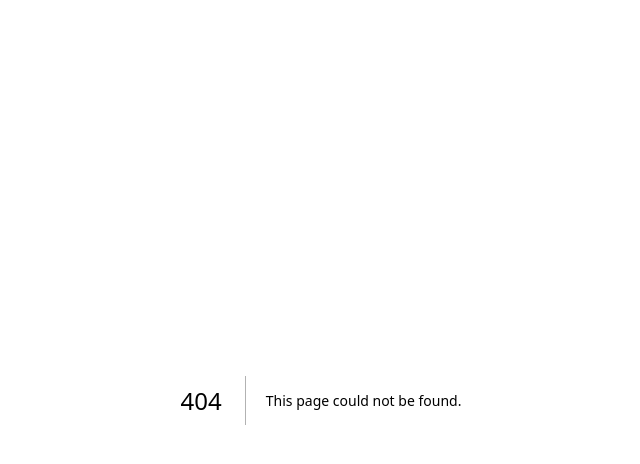
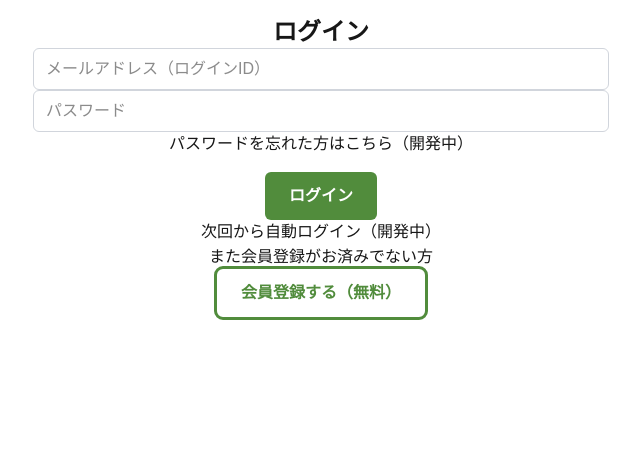
Before and after one commit to ito-miyuki/naminori, a Next.js app in the folder frontend/: page /user/sign-in in a window 1280 px wide. Before the commit this address had no page. Shown: the top 464 px of the page, without its empty margins (319-959 px from the left). Built offline with nearby package versions, Linux system fonts and the light colour scheme.

Commit message:
login page is created without validation

```diff
--- a/frontend/src/app/page.tsx
+++ b/frontend/src/app/page.tsx
@@ -7,6 +7,8 @@ export default function Home() {
     <div className="min-h-screen flex flex-col items-center justify-center bg-gray-50">
       <h1 className="text-2xl font-bold mb-6">ランディングページ開発中</h1>
       <Link href="/user/sign-up" className="bg-[#518c3c] text-white py-3 px-6 rounded-md font-semibold hover:bg-green-700 transition-colors">新規会員登録</Link>
+      <Link href="/user/sign-in" className="bg-[#518c3c] mt-4 text-white py-3 px-6 rounded-md font-semibold hover:bg-green-700 transition-colors">ログイン</Link>
+
     </div>
   );
 }
--- /dev/null
+++ b/frontend/src/app/user/sign-in/page.tsx
@@ -0,0 +1,71 @@
+'use client'
+
+import api from "../../../../lib/api"
+import { useState } from "react"
+import Link from "next/link"
+
+export default function SignIn() {
+
+
+
+    const [email, setEmail] = useState<string>("")
+    const [password, setPassword] = useState<string>("")
+
+    const handleSubmit = (e: React.FormEvent) => {
+        e.preventDefault()
+
+        if(!email || !password) {
+            return ;
+        }
+
+        try {
+            alert("ログインに成功しました");
+        } catch (err) {
+            alert("ログインに失敗しました");
+            console.error("ログインに失敗しました: ", err);
+        }
+
+    }
+
+    return (
+    <div className="min-h-screen flex flex-col items-center py-4">
+        <h1 className="text-2xl font-bold text-center">ログイン</h1>
+        <form className="flex flex-col w-xl" onSubmit={handleSubmit}>
+            <label htmlFor="loginEmail" className="sr-only">メールアドレス（ログインID）</label>
+            <input
+                type="text"
+                id="loginEmail"
+                placeholder="メールアドレス（ログインID）"
+                className="w-full border border-gray-300 rounded-md px-3 py-2"
+                onChange={(e) => setEmail(e.target.value)}
+                required
+             />
+            <label htmlFor="loginPassword" className="sr-only">パスワード</label>
+            <input
+                type="password"
+                id="loginPassword"
+                placeholder="パスワード"
+                className="w-full border border-gray-300 rounded-md px-3 py-2"
+                onChange={(e) => setPassword(e.target.value)}
+                required
+            />
+        </form>
+    <p>パスワードを忘れた方はこちら（開発中）</p>
+    <button
+        type="submit"
+        className="bg-[#518c3c] mt-4 text-white py-3 px-6 rounded-md font-semibold hover:bg-green-700 transition-colors"
+        >
+        ログイン
+    </button>
+    <p>次回から自動ログイン（開発中）</p>
+    <hr />
+    <p>また会員登録がお済みでない方</p>
+    <Link
+        href="/user/sign-up"
+        className="text-[#518c3c] bg-white outline-solid py-3 px-6 rounded-md font-semibold hover:bg-gray-50 transition-colors"
+        >
+        会員登録する（無料）
+    </Link>
+    </div>
+)
+}
```
